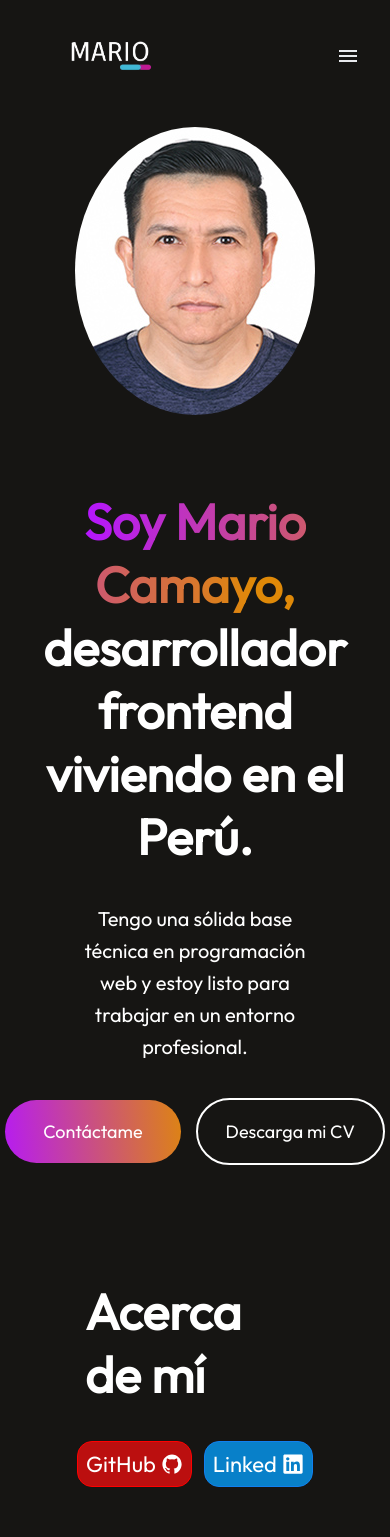
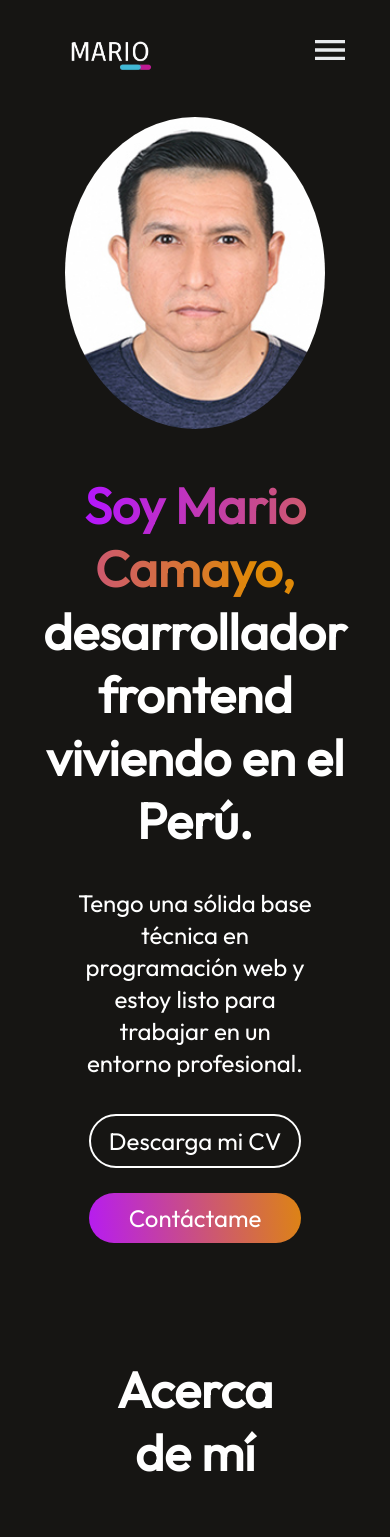
Before and after one commit to MarioCamayo/portfolio, a React (Vite) app: page / in a window 390 px wide. Shown: the top 1537 px of the page. Built offline with nearby package versions, Linux system fonts and the light colour scheme.

Commit message:
se modificó las medidas responsivas del componente MyWork

```diff
--- a/src/components/About/about.css
+++ b/src/components/About/about.css
@@ -303,6 +303,8 @@
     .about-title h1{
         font-size: 50px;
         padding: 0px;
+        text-align: center;
+        margin-bottom: 20px;
     }
 
     .about-title img{
@@ -355,6 +357,7 @@
 
   .about-skill-title{
       font-size: 50px;
+      top: 10px;
       /* margin-bottom: 0; */
   }
 
--- a/src/components/Hero/Hero.jsx
+++ b/src/components/Hero/Hero.jsx
@@ -10,14 +10,10 @@ const Hero = () => {
         {/* <p>Sigo explorando nuevas tecnologías y métodos para mejorar mis habilidades, como Node.js para el backend, integración con APIs externas, y el uso de librerías para manejar estados globales.</p> */}
         {/* <p> Soy una persona comprometida, con ganas de seguir creciendo en el mundo del desarrollo web, y estoy listo para enfrentar nuevos desafíos.</p> */}
         {/* <p>Tengo una sólida base técnica en programación web y estoy listo para dar lo mejor de mí en un entorno profesional.</p> */}
-        <p>Tengo una sólida base técnica en programación web y estoy listo para trabajar en un entorno profesional.</p>
+        <p>Tengo una sólida base técnica en programación web y estoy listo para trabajar en un entorno profesional.
+        </p>
         <div className='hero-action'>
-          <div className='hero-connect'>
-              <AnchorLink className='anchor-link' offset={50} href='#contacto'>
-                Contáctame
-              </AnchorLink>
 
-          </div>
             <div className="hero-resume">
             <a
                 href="/cv-mario-camayo.pdf"
@@ -27,8 +23,14 @@ const Hero = () => {
 
               </a>
             </div>
+            <div className='hero-connect'>
+                <AnchorLink className='anchor-link' offset={50} href='#contacto'>
+                  Contáctame
+                </AnchorLink>
 
             </div>
+        </div>
+
     </div>
   )
 }
--- a/src/components/Hero/hero.css
+++ b/src/components/Hero/hero.css
@@ -75,44 +75,46 @@
 
 @media(max-width: 768px){
     .hero h1{
-        margin-top: 50px;
+        margin-top: 20px;
         width: 90%;
         font-size: 50px;
     }
 
     .hero p{
         width: 60%;
-        font-size: 20px;
+        font-size: 24px;
         line-height: 32px;
         margin: 10px 0px;
     }
 
-    .hero img{
+    /* .hero img{
         margin-top: 120px;
         width: 260px;
-    }
+    } */
 
     .hero img{
-        margin-top: 30px;
-        border-radius: 50%;
-        width: 240px;
+        margin-top: 20px;
+        /* border-radius: 50%; */
+        width: 260px;
         /* height: 250px; */
       }
 
     .hero-action{
-        gap: 15px;
-        font-size: 18px;
+        flex-direction: column;
+        /* flex-wrap: wrap; */
+        /* gap: 12px;
+        font-size: 17px; */
         font-weight: 500;
         margin-bottom: 50px;
     }
 
     .hero-connect{
-        padding: 20px 38px;
+        padding: 10px 40px;
         border-radius: 40px;
     }
 
     .hero-resume{
-        padding: 20px 28px;
+        padding: 10px 18px;
         border-radius: 40px;
     }
 }
--- a/src/components/MyWork/MyWork.jsx
+++ b/src/components/MyWork/MyWork.jsx
@@ -18,7 +18,8 @@ const MyWork = () => {
             <div className='mywork-proyect' key={id}>
                 <img src= {work.w_img} alt="imagenes de proyectos" />
                 <a target='_blank' href= {work.w_link} >
-                <span>Ver  Proyecto</span></a>
+                  <span>Ver  Proyecto</span>
+                </a>
             </div>
           )
         )}
--- a/src/components/MyWork/mywork.css
+++ b/src/components/MyWork/mywork.css
@@ -151,4 +151,20 @@
     margin: 50px auto;
     cursor: pointer;
   }
+
+  .mywork-proyect{
+    display: grid;
+    grid-column: 1;
+    width: 350px;
+    height: 320px;
+    margin-left: 45px;
+
+  }
+
+  .mywork-proyect a{
+    width: 150px;
+    margin-left: 90px;
+    text-align: center;
+
+  }
 }
--- a/src/components/NavBar/navbar.css
+++ b/src/components/NavBar/navbar.css
@@ -74,7 +74,9 @@
     .nav-mob-open{
         display: block;
         position: fixed;
-        right: 30px;
+        right: 40px;
+        width:40px;
+        top: 15px;
     }
 
     .nav-mob-close{
```
Lines whose indentation alone changed are shown as unchanged.
